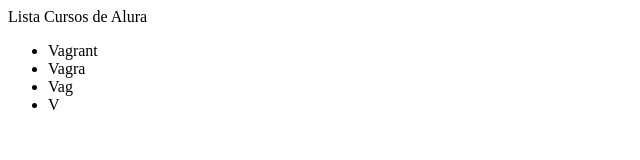
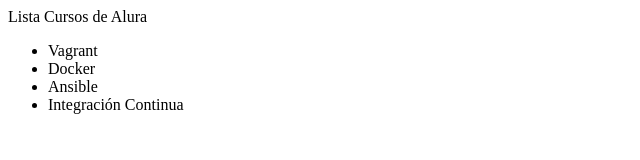
Before and after one commit to esgm/alura-git, a plain HTML site: page index.html in a window 1280 px wide. Shown: the whole page, without its empty margins (0-640 px from the left). Drawn offline with Linux system fonts and the light colour scheme.

Commit message:
Arreglado acento en el curso de integración continua

```diff
--- a/index.html
+++ b/index.html
@@ -7,9 +7,9 @@
 <body>
 	<ul>
 		<li>Vagrant</li>
-		<li>Vagra</li>
-		<li>Vag</li>
-		<li>V</li>
+		<li>Docker</li>
+		<li>Ansible</li>
+		<li>Integración Continua</li>
 	</ul>
 </body>
 </html>
```
